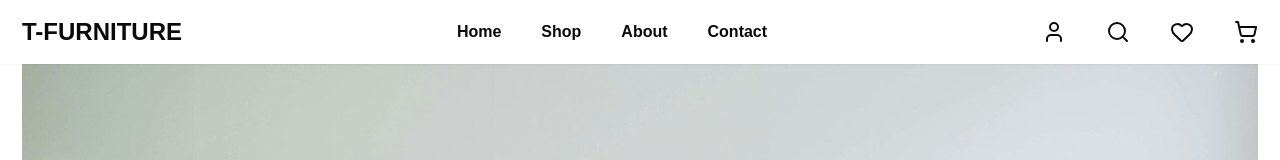
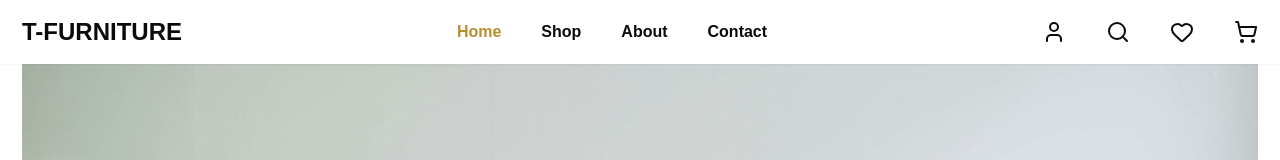
Before and after one commit to huutruong2304/furniture-demo-1, a Next.js app: page / in a window 1280 px wide. Shown: the top 160 px of the page. Built offline with nearby package versions, Linux system fonts and the light colour scheme; a web font is replaced by a local one.

Commit message:
feat: show active tab link in header

```diff
--- a/components/layout/app-header.tsx
+++ b/components/layout/app-header.tsx
@@ -1,24 +1,38 @@
-import React from 'react';
+'use client';
+import React, { useEffect, useState } from 'react';
 import { HeartIcon, SearchIcon, ShoppingCartIcon, UserIcon } from 'lucide-react';
 import Link from 'next/link';
+import { usePathname } from 'next/navigation';
+
+const HEADER_LINKS: { title: string; href: string }[] = [
+  { title: 'Home', href: '/' },
+  { title: 'Shop', href: '/shop' },
+  { title: 'About', href: '/about' },
+  { title: 'Contact', href: '/contact' },
+];
 
 const AppHeader = () => {
-  const headerLinks: { label: string; href: string }[] = [
-    { label: 'Home', href: '/' },
-    { label: 'Shop', href: '/shop' },
-    { label: 'About', href: '/about' },
-    { label: 'Contact', href: '/contact' },
-  ];
+  const pathname = usePathname();
+  const [activeHeader, setActiveHeader] = useState<string>('/');
+
+  useEffect(() => {
+    setActiveHeader(pathname === '/' ? '/' : pathname.split('/')[1]);
+  }, [pathname]);
 
   return (
     <header className="bg-background sticky top-0 z-50 shadow-xs">
       <div className="app-container flex items-center justify-between h-16">
         <div className="uppercase text-foreground font-extrabold text-2xl">T-Furniture</div>
         <ul className="flex items-center gap-10 font-semibold">
-          {headerLinks.map((link) => (
+          {HEADER_LINKS.map((link) => (
             <li key={link.href}>
-              <Link href={link.href} className="hover:text-primary text-transition">
-                {link.label}
+              <Link
+                href={link.href}
+                className={`${
+                  link.href === activeHeader ? 'text-primary' : ''
+                } hover:text-primary text-transition`}
+              >
+                {link.title}
               </Link>
             </li>
           ))}
```
